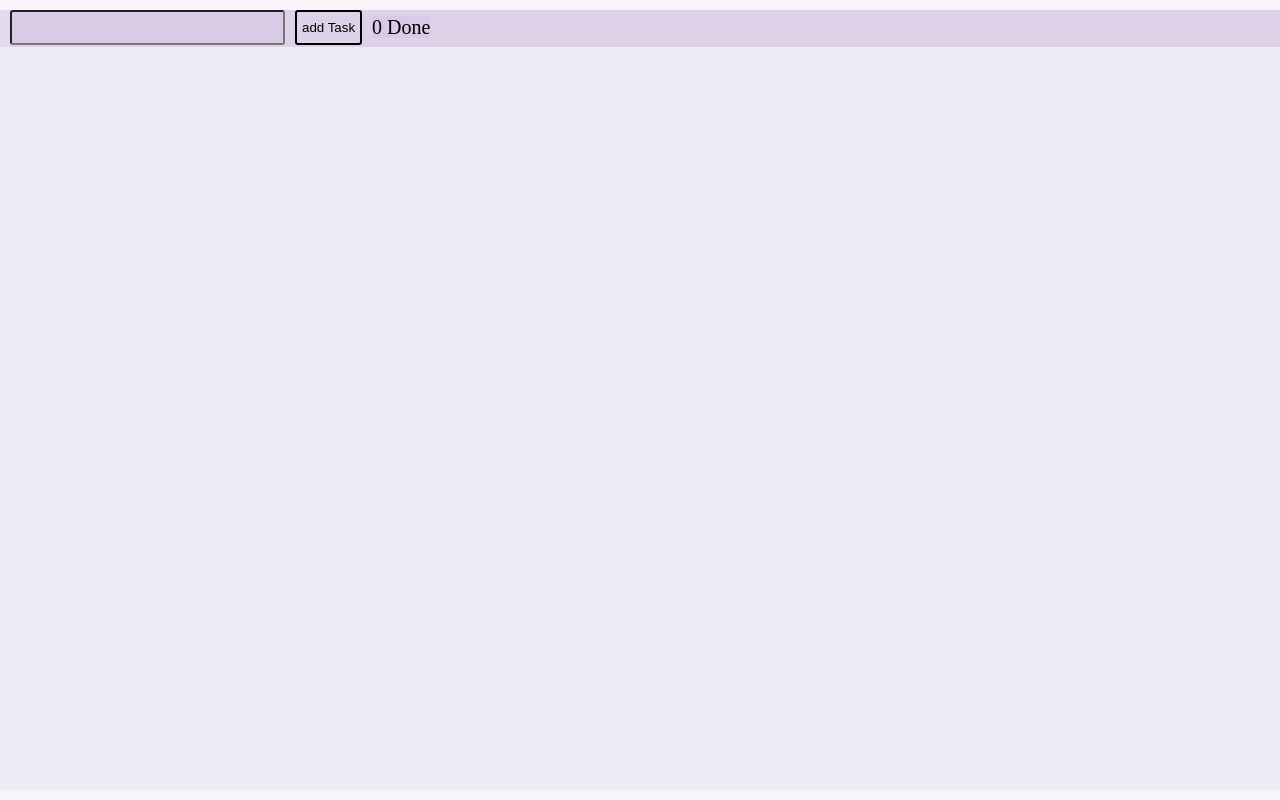
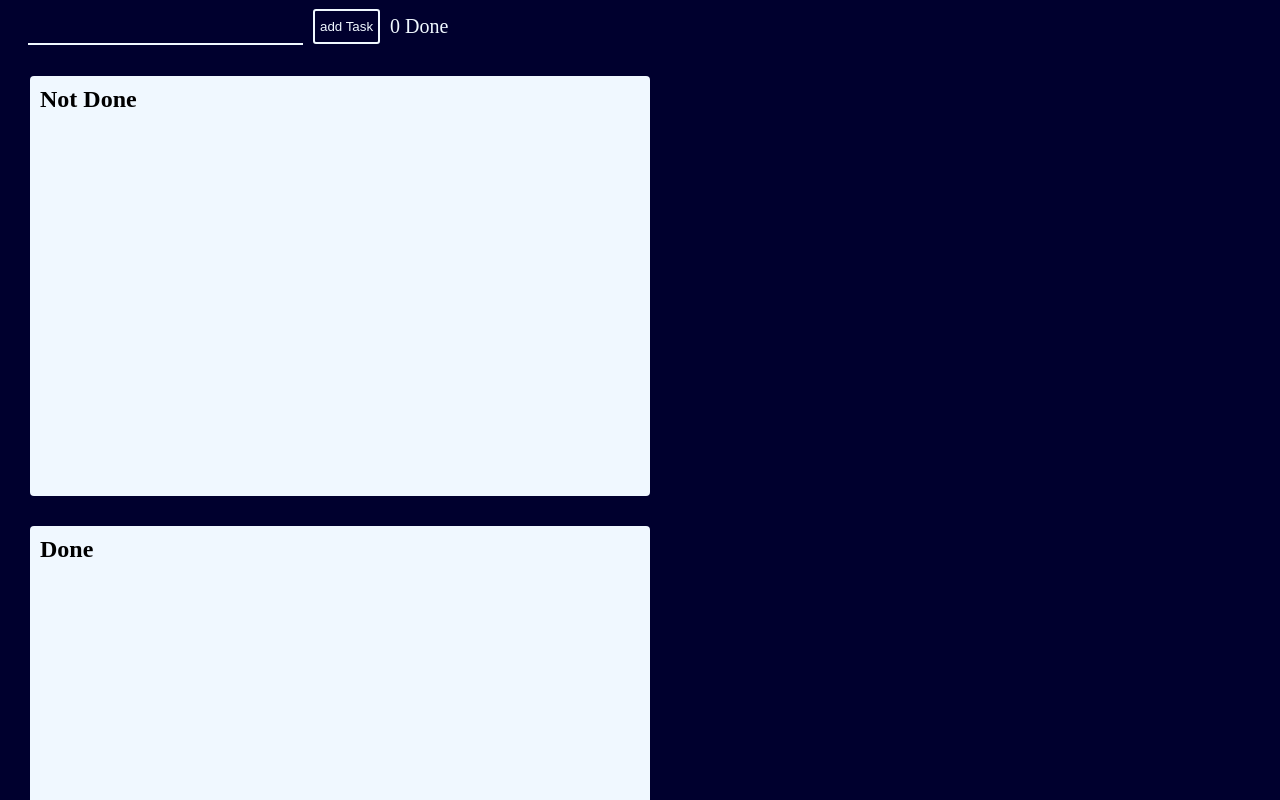
Before and after one commit to Theodore-Allen/react-ts-sja5q9, a React (Create React App) app: page / in a window 1280 px wide. Shown: the top 800 px of the page. Built offline with nearby package versions, Linux system fonts and the light colour scheme.

Commit message:
2 files modified

```diff
--- a/App.tsx
+++ b/App.tsx
@@ -4,6 +4,7 @@ import { v4 as uuidv4 } from 'uuid';
 import TodoList from './TodoList';
 export default function App() {
   const [todos, setTodos] = React.useState([]);
+  const [doneTodos, setDoneTodos] = React.useState([]);
   const input = React.useRef();
 
   function handleSetTodo() {
@@ -19,10 +20,13 @@ export default function App() {
   }
 
   function StateChange(id) {
-    const newTodos = [...todos];
+    const newTodos = [...todos, ...doneTodos];
     const todo = newTodos.find((todo) => todo.id === id);
     todo.completed = !todo.completed;
-    setTodos(newTodos);
+    const DoneTodos = newTodos.filter((todo) => todo.completed === true);
+    const NotDoneTodos = newTodos.filter((todo) => todo.completed === false);
+    setTodos(NotDoneTodos);
+    setDoneTodos(DoneTodos);
   }
 
   return (
@@ -30,11 +34,17 @@ export default function App() {
       <div className="input">
         <input ref={input} type="text" />
         <button onClick={handleSetTodo}>add Task</button>
-        <span>
-          {todos.filter((todo) => todo.completed === true).length} Done
-        </span>
+        <span>{doneTodos.length} Done</span>
       </div>
-      <TodoList StateChange={StateChange} todos={todos} />
+      <div className="todos">
+      <h2>Not Done</h2>
+        <TodoList StateChange={StateChange} todos={todos} />
+      </div>
+
+      <div className="doneTodos">
+        <h2>Done</h2>
+        <TodoList StateChange={StateChange} todos={doneTodos} />
+      </div>
     </div>
   );
 }
--- a/style.css
+++ b/style.css
@@ -1,7 +1,10 @@
 * {
   padding: 0;
   margin: 0;
-  background-color: rgba(102, 51, 153, 0.048);
+
+}
+body{
+  background-color: rgb(0, 0, 46);
 }
 :root {
   --green: rgba(0, 177, 0, 0.651);
@@ -23,12 +26,12 @@ p {
   border-radius: 2px;
   transition: all 0.3s;
   padding: 7px;
-  max-width: 500px;
+   min-width: 500px;
   margin-bottom: 10px;
 }
 .base:hover {
   transform: scale(1.02);
-  box-shadow: -1.5pxx 1.5px 2px black;
+
 }
 .input
 {
@@ -38,11 +41,16 @@ p {
 }
 .input input
 {
+  margin-left: 18px;
+  background-color: transparent;
+  outline: 0;
+  border: 0;
+  border-bottom: 2px solid aliceblue;
   padding: 0;
   height: 35px;
   width: 275px;
-  border-radius: 3px;
   font-size: larger;
+  color: aliceblue;
 }
 .input button
 {
@@ -52,11 +60,33 @@ top:-2px;
   margin-right: 10px;
   padding: 0 5px;
   height: 35px;
-  border: 2.7px solid black;
+  border: 2.7px solid aliceblue;
   border-radius: 3px;
   background-color: transparent;
-
+  color: aliceblue;
 }
 .input span{
  font-size: 20px;
+ color: aliceblue;
 }
+.doneTodos
+{
+  margin: 30px;
+ border-radius: 4px;
+ background-color: aliceblue;
+  min-height: 400px;
+  padding: 10px;
+  width: 600px;
+}
+.todos{
+  margin: 30px;
+ border-radius: 4px;
+ background-color: aliceblue;
+  min-height: 400px;
+  padding: 10px;
+  width: 600px;
+}
+.todos h2, .doneTodos h2
+{
+  margin-bottom: 20px;
+}
```
